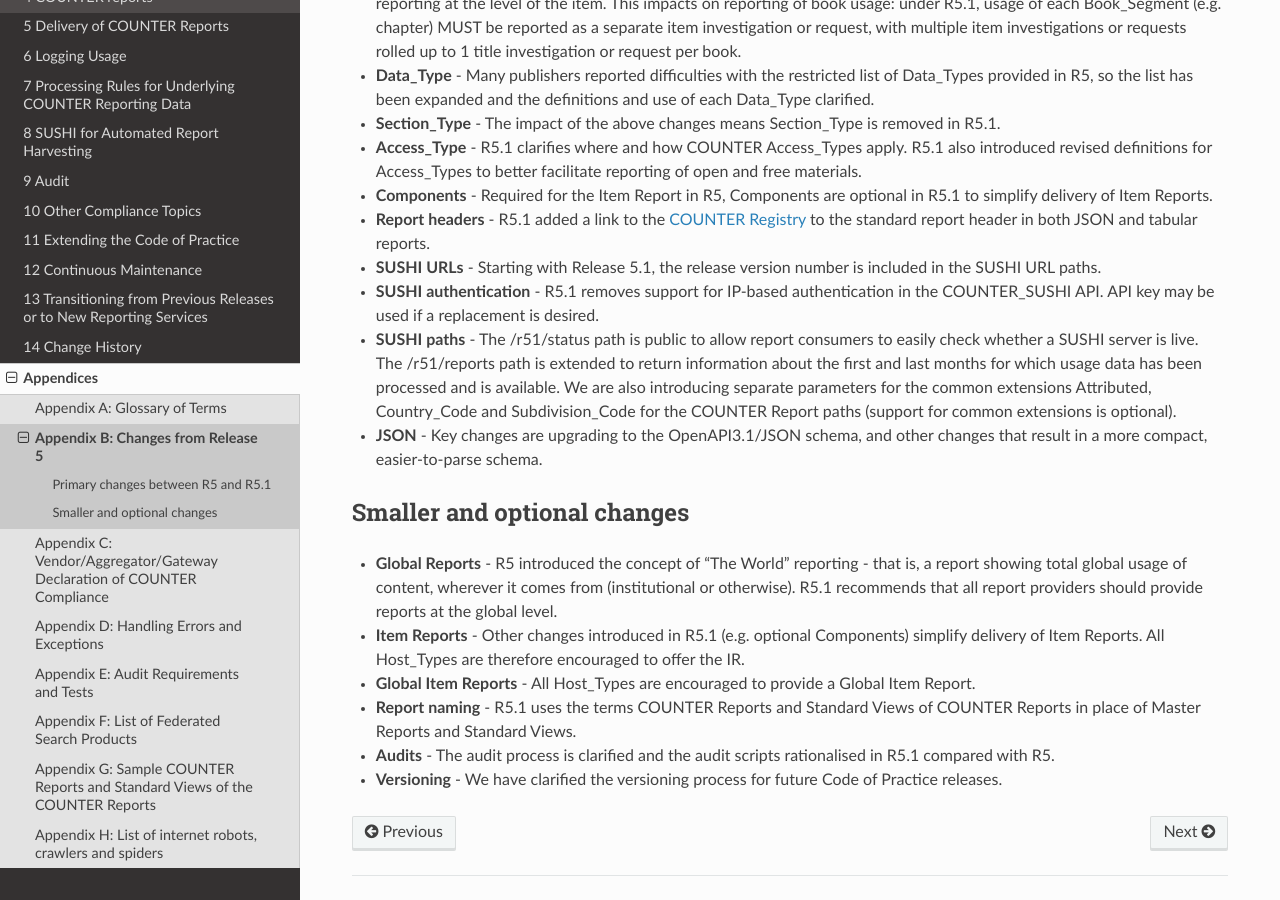
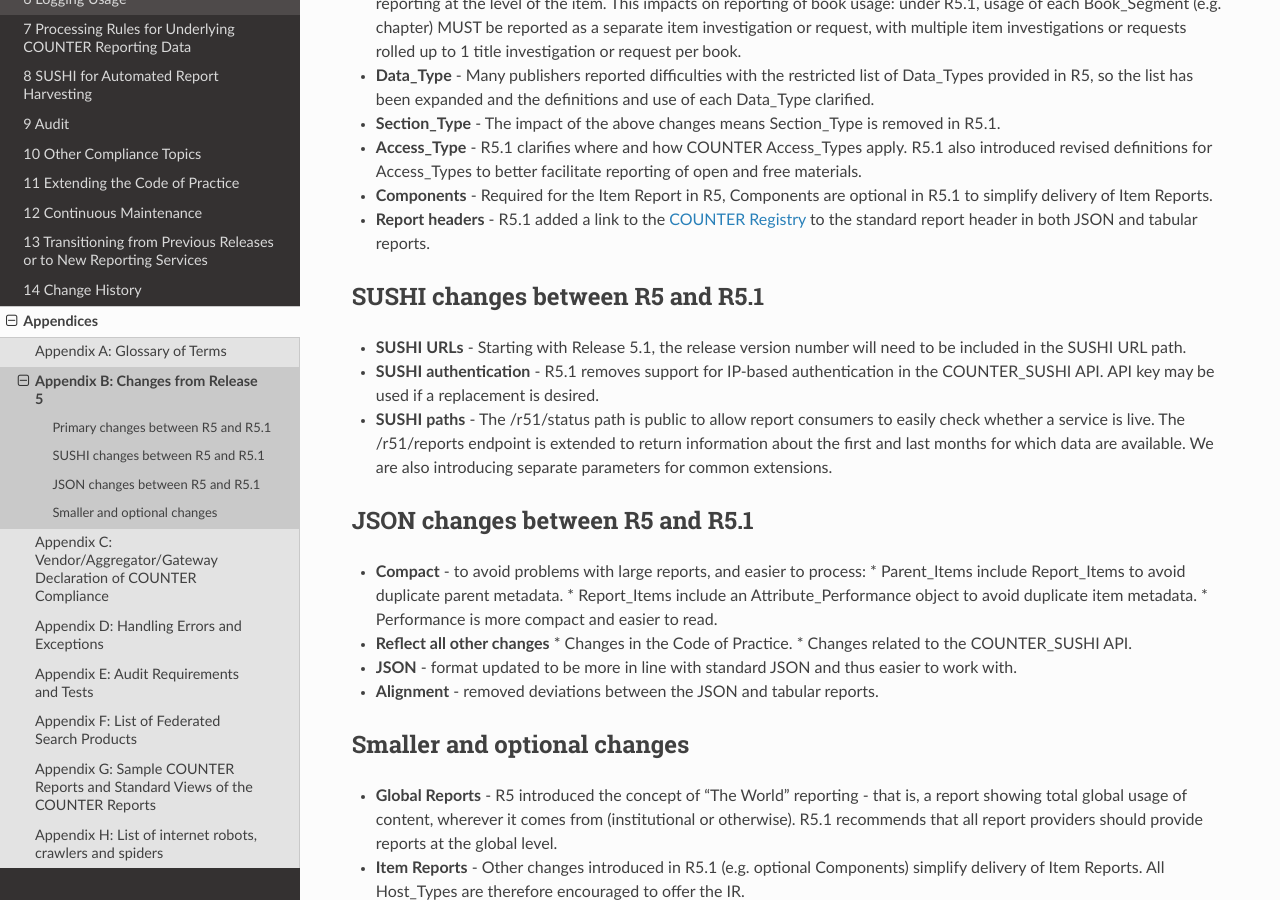
Before and after one commit to Project-Counter/cop5, a Sphinx documentation site: the page built from source/appendices/b-changes-from-r5.rst, in a window 1280 px wide and 900 px high, scrolled down 392 px. Built offline with Sphinx 7.4.7 and the Read the Docs theme 2.0.0, drawn with Linux system fonts in a browser that asks for light colours.

Commit message:
Update changelog and release information for R5.1 (#220)
Created changelog for Release 5.1

```diff
--- a/source/appendices/b-changes-from-r5.rst
+++ b/source/appendices/b-changes-from-r5.rst
@@ -24,10 +24,29 @@ Primary changes between R5 and R5.1
 * **Access_Type** - R5.1 clarifies where and how COUNTER Access_Types apply. R5.1 also introduced revised definitions for Access_Types to better facilitate reporting of open and free materials.
 * **Components** - Required for the Item Report in R5, Components are optional in R5.1 to simplify delivery of Item Reports.
 * **Report headers** - R5.1 added a link to the `COUNTER Registry <https://registry.projectcounter.org>`_ to the standard report header in both JSON and tabular reports.
-* **SUSHI URLs** - Starting with Release 5.1, the release version number is included in the SUSHI URL paths.
+
+
+SUSHI changes between R5 and R5.1
+"""""""""""""""""""""""""""""""""
+
+* **SUSHI URLs** - Starting with Release 5.1, the release version number will need to be included in the SUSHI URL path.
 * **SUSHI authentication** - R5.1 removes support for IP-based authentication in the COUNTER_SUSHI API. API key may be used if a replacement is desired.
-* **SUSHI paths** - The /r51/status path is public to allow report consumers to easily check whether a SUSHI server is live. The /r51/reports path is extended to return information about the first and last months for which usage data has been processed and is available. We are also introducing separate parameters for the common extensions Attributed, Country_Code and Subdivision_Code for the COUNTER Report paths (support for common extensions is optional).
-* **JSON** - Key changes are upgrading to the OpenAPI3.1/JSON schema, and other changes that result in a more compact, easier-to-parse schema.
+* **SUSHI paths** - The /r51/status path is public to allow report consumers to easily check whether a service is live. The /r51/reports endpoint is extended to return information about the first and last months for which data are available. We are also introducing separate parameters for common extensions.
+
+
+JSON changes between R5 and R5.1
+""""""""""""""""""""""""""""""""
+
+* **Compact** - to avoid problems with large reports, and easier to process:
+  * Parent_Items include Report_Items to avoid duplicate parent metadata.
+  * Report_Items include an Attribute_Performance object to avoid duplicate item metadata.
+  * Performance is more compact and easier to read.
+* **Reflect all other changes**
+  * Changes in the Code of Practice.
+  * Changes related to the COUNTER_SUSHI API.
+* **JSON** - format updated to be more in line with standard JSON and thus easier to work with.
+* **Alignment** - removed deviations between the JSON and tabular reports.
+
 
 
 Smaller and optional changes
```
Also changed, not shown: CHANGELOG.rst (+87 -1 lines).
